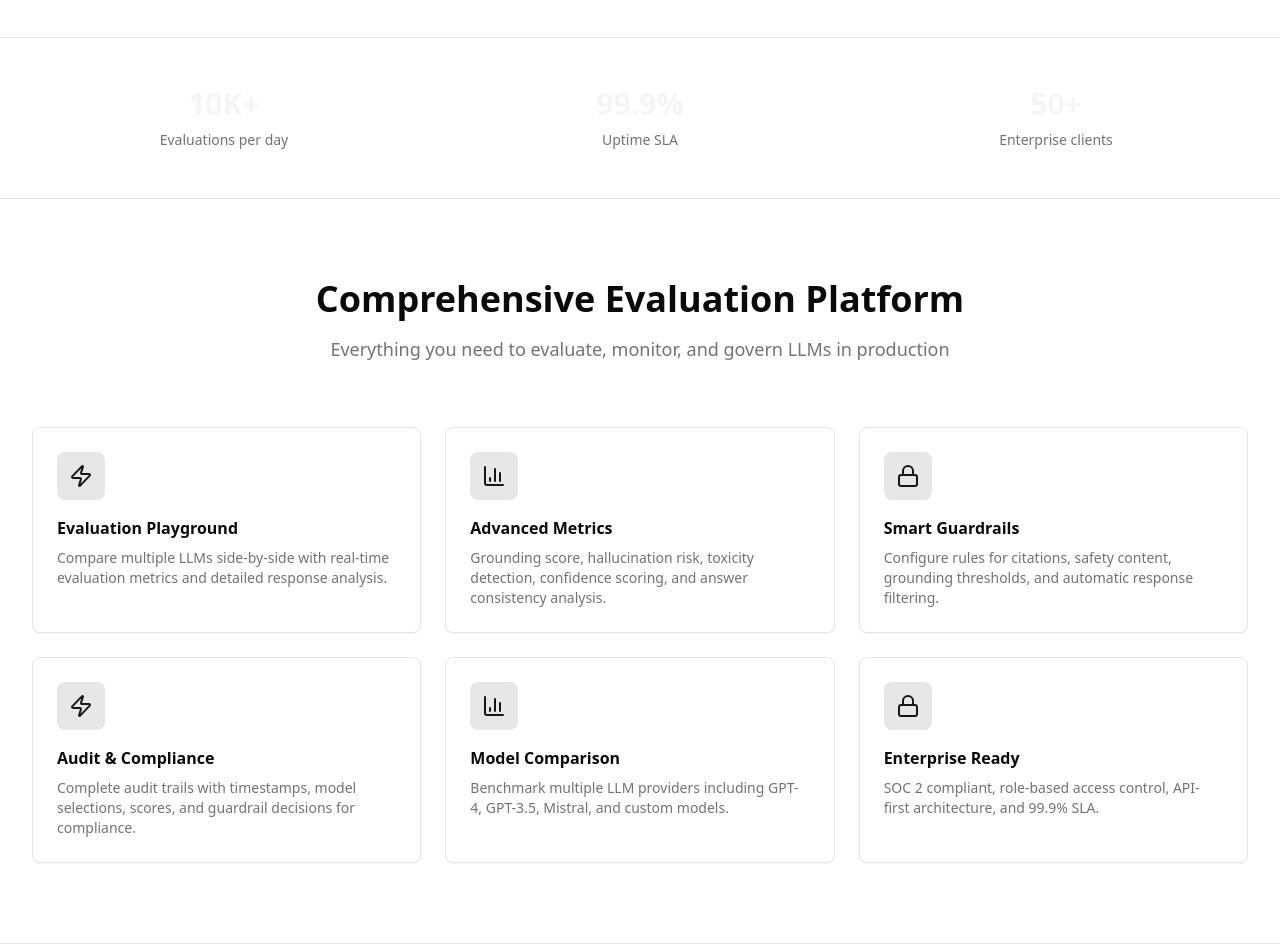
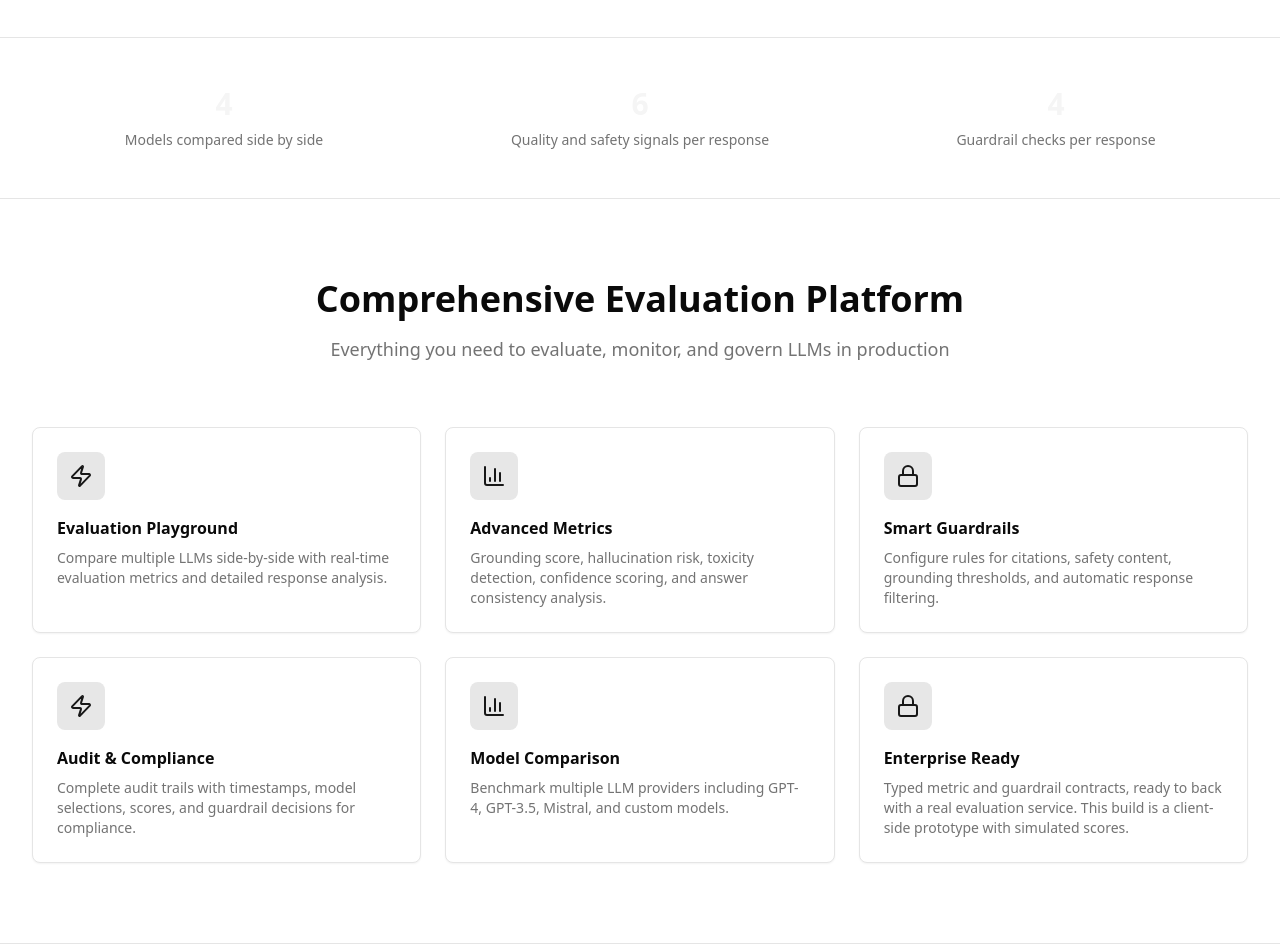
Before and after one commit to Professional50coder/trustllm, a Next.js app: page / in a window 1280 px wide. Shown: the part 460-1412 px from the top of the page. Built offline with nearby package versions, Linux system fonts and the light colour scheme.

Commit message:
Remove unsupported stats and compliance claims from landing page

```diff
--- a/app/page.tsx
+++ b/app/page.tsx
@@ -41,16 +41,16 @@ export default function Home() {
         <div className="container max-w-7xl px-4 py-12 sm:px-6 lg:px-8">
           <div className="grid grid-cols-1 gap-8 md:grid-cols-3">
             <div className="space-y-2 text-center">
-              <div className="text-3xl font-bold text-accent">10K+</div>
-              <p className="text-sm text-muted-foreground">Evaluations per day</p>
+              <div className="text-3xl font-bold text-accent">4</div>
+              <p className="text-sm text-muted-foreground">Models compared side by side</p>
             </div>
             <div className="space-y-2 text-center">
-              <div className="text-3xl font-bold text-accent">99.9%</div>
-              <p className="text-sm text-muted-foreground">Uptime SLA</p>
+              <div className="text-3xl font-bold text-accent">6</div>
+              <p className="text-sm text-muted-foreground">Quality and safety signals per response</p>
             </div>
             <div className="space-y-2 text-center">
-              <div className="text-3xl font-bold text-accent">50+</div>
-              <p className="text-sm text-muted-foreground">Enterprise clients</p>
+              <div className="text-3xl font-bold text-accent">4</div>
+              <p className="text-sm text-muted-foreground">Guardrail checks per response</p>
             </div>
           </div>
         </div>
@@ -131,7 +131,7 @@ export default function Home() {
               </div>
               <h3 className="mb-2 font-bold text-card-foreground">Enterprise Ready</h3>
               <p className="text-sm text-muted-foreground">
-                SOC 2 compliant, role-based access control, API-first architecture, and 99.9% SLA.
+                Typed metric and guardrail contracts, ready to back with a real evaluation service. This build is a client-side prototype with simulated scores.
               </p>
             </Card>
           </div>
```
